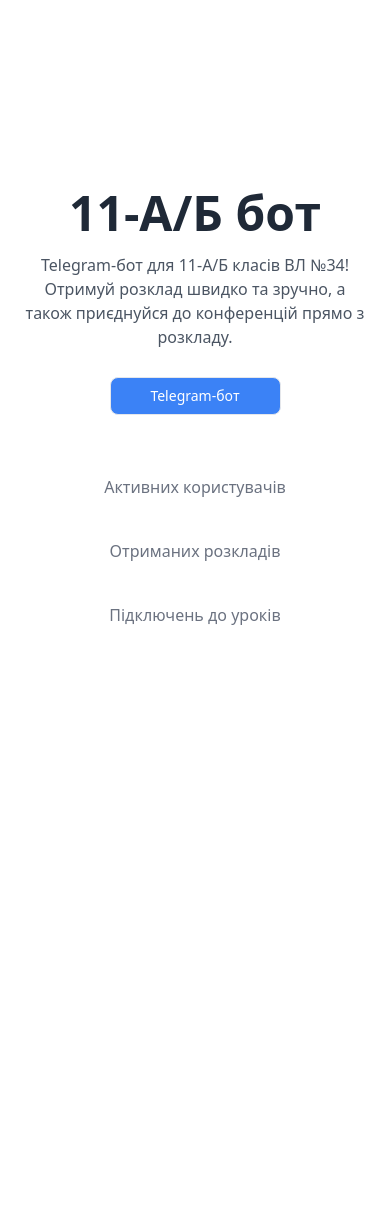
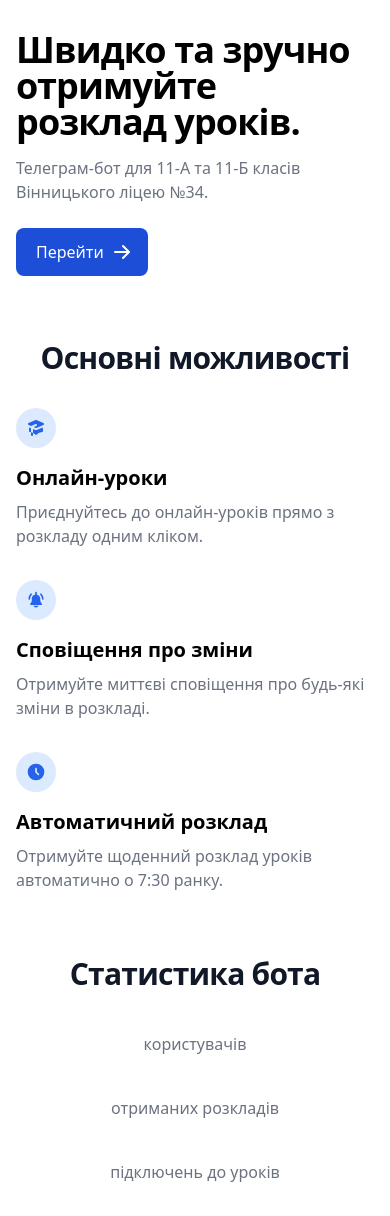
Before and after one commit to yevheniikulisidi/vl34-11-bot, a Node project: template views/root.hbs in a window 390 px wide. Before the commit the page ends 625 px from the top, so only its background shows below. Run offline with Node 20 templates, Linux system fonts and the light colour scheme; the template is opened without the code that fills it, so the values that code supplies are empty; some libraries are stand-ins or nearby versions.

Commit message:
Improved pages

```diff
--- a/package.json
+++ b/package.json
@@ -38,6 +38,7 @@
     "hbs": "^4.2.0",
     "ioredis": "^5.3.2",
     "lodash": "^4.17.21",
+    "numeral": "^2.0.6",
     "randexp": "^0.5.3",
     "reflect-metadata": "^0.1.13",
     "rxjs": "^7.8.1",
@@ -51,6 +52,7 @@
     "@types/jest": "^29.5.2",
     "@types/lodash": "^4.14.202",
     "@types/node": "^20.3.1",
+    "@types/numeral": "^2.0.5",
     "@types/supertest": "^2.0.12",
     "@types/ua-parser-js": "^0.7.39",
     "@typescript-eslint/eslint-plugin": "^6.0.0",
--- a/src/common/middlewares/not-found.middleware.ts
+++ b/src/common/middlewares/not-found.middleware.ts
@@ -4,6 +4,6 @@
 @Injectable()
 export class NotFoundMiddleware implements NestMiddleware {
   use(_req: Request, res: Response) {
-    res.redirect('/');
+    res.render('not-found');
   }
 }
--- a/src/main.ts
+++ b/src/main.ts
@@ -1,6 +1,7 @@
 import { NestFactory } from '@nestjs/core';
 import { NestExpressApplication } from '@nestjs/platform-express';
 import 'dayjs/locale/uk';
+import 'numeral/locales/uk-ua';
 import dayjs from 'dayjs';
 import utc from 'dayjs/plugin/utc';
 import isToday from 'dayjs/plugin/isToday';
@@ -9,6 +10,7 @@
 import relativeTime from 'dayjs/plugin/relativeTime';
 import localizedFormat from 'dayjs/plugin/localizedFormat';
 import customParseFormat from 'dayjs/plugin/customParseFormat';
+import numeral from 'numeral';
 import { join } from 'path';
 import { AppModule } from './app.module';
 
@@ -20,9 +22,12 @@
 dayjs.extend(localizedFormat);
 dayjs.extend(customParseFormat);
 
+numeral.locale('uk-ua');
+
 async function bootstrap() {
   const app = await NestFactory.create<NestExpressApplication>(AppModule);
 
+  app.useStaticAssets(join(__dirname, '..', 'public'));
   app.setBaseViewsDir(join(__dirname, '..', 'views'));
   app.setViewEngine('hbs');
 
--- a/views/root.hbs
+++ b/views/root.hbs
@@ -3,44 +3,148 @@
   <head>
     <meta charset='UTF-8' />
     <meta name='viewport' content='width=device-width, initial-scale=1.0' />
+    <title>11-А/Б бот</title>
+    <link
+      href='https://cdnjs.cloudflare.com/ajax/libs/flowbite/2.2.1/flowbite.min.css'
+      rel='stylesheet'
+    />
     <script src='https://cdn.tailwindcss.com'></script>
-    <title>11-А/Б бот</title>
   </head>
   <body>
     <section class='bg-white'>
-      <div class='container flex items-center min-h-screen px-6 py-12 mx-auto'>
-        <div
-          class='flex flex-col items-center max-w-sm md:max-w-lg mx-auto text-center'
-        >
-          <h1 class='mt-3 text-5xl font-bold text-gray-800 md:text-6xl'>11-А/Б
-            бот</h1>
-          <p class='mt-4 text-gray-600'>Telegram-бот для 11-А/Б класів ВЛ №34!
-            Отримуй розклад швидко та зручно, а також приєднуйся до конференцій
-            прямо з розкладу.</p>
+      <div
+        class='grid max-w-screen-xl px-4 py-8 mx-auto lg:gap-8 xl:gap-0 lg:py-16 lg:grid-cols-12'
+      >
+        <div class='mr-auto place-self-center lg:col-span-7'>
+          <h1
+            class='max-w-2xl mb-4 text-4xl font-extrabold tracking-tight leading-none md:text-5xl xl:text-6xl'
+          >Швидко та зручно отримуйте розклад уроків.</h1>
+          <p
+            class='max-w-2xl mb-6 font-light text-gray-500 lg:mb-8 md:text-lg lg:text-xl'
+          >Телеграм-бот для 11-А та 11-Б класів Вінницького ліцею №34.</p>
           <a
             href='https://t.me/vl34_11_bot'
-            class='flex items-center justify-center mt-7 w-1/2 px-5 py-2 text-sm text-gray-700 transition-colors duration-200 bg-blue-500 text-white border rounded-lg gap-x-2 sm:w-auto dark:hover:bg-gray-800 dark:bg-gray-900 hover:bg-blue-600 dark:text-gray-200 dark:border-gray-700'
-          >Telegram-бот</a>
-          <div class='mt-5 md:flex md:flex-row w-max'>
-            <div class='m-10 md:ml-28 md:mr-28'>
-              <h1 class='text-5xl font-bold text-blue-500'>{{userCount}}</h1>
-              <p class='text-gray-500'>Активних користувачів</p>
+            class='inline-flex items-center justify-center px-5 py-3 mr-3 text-base font-medium text-center text-white rounded-lg bg-[#1d4ed8] hover:bg-[#1e40af] focus:ring-4 focus:ring-[#93c5fd]'
+          >
+            Перейти
+            <svg
+              class='w-5 h-5 ml-2 -mr-1'
+              fill='currentColor'
+              viewBox='0 0 20 20'
+              xmlns='http://www.w3.org/2000/svg'
+            ><path
+                fill-rule='evenodd'
+                d='M10.293 3.293a1 1 0 011.414 0l6 6a1 1 0 010 1.414l-6 6a1 1 0 01-1.414-1.414L14.586 11H3a1 1 0 110-2h11.586l-4.293-4.293a1 1 0 010-1.414z'
+                clip-rule='evenodd'
+              ></path></svg>
+          </a>
+        </div>
+        <div class='hidden lg:mt-0 lg:col-span-5 lg:flex'>
+          <img src='/images/mockup.png' alt='mockup' />
+        </div>
+      </div>
+    </section>
+    <section class='bg-white'>
+      <div class='py-8 px-4 mx-auto max-w-screen-xl sm:py-16 lg:px-6'>
+        <div class='mb-8 lg:mb-16 text-center'>
+          <h2
+            class='text-3xl md:text-4xl tracking-tight font-extrabold text-gray-900'
+          >Основні можливості</h2>
+        </div>
+        <div
+          class='space-y-8 md:grid md:grid-cols-2 lg:grid-cols-3 md:gap-12 md:space-y-0'
+        >
+          <div>
+            <div
+              class='flex justify-center items-center mb-4 w-10 h-10 rounded-full bg-[#dbeafe] lg:h-12 lg:w-12'
+            >
+              <svg
+                class='w-5 h-5 text-[#2563eb] lg:w-6 lg:h-6'
+                fill='currentColor'
+                viewBox='0 0 20 20'
+                xmlns='http://www.w3.org/2000/svg'
+              ><path
+                  d='M10.394 2.08a1 1 0 00-.788 0l-7 3a1 1 0 000 1.84L5.25 8.051a.999.999 0 01.356-.257l4-1.714a1 1 0 11.788 1.838L7.667 9.088l1.94.831a1 1 0 00.787 0l7-3a1 1 0 000-1.838l-7-3zM3.31 9.397L5 10.12v4.102a8.969 8.969 0 00-1.05-.174 1 1 0 01-.89-.89 11.115 11.115 0 01.25-3.762zM9.3 16.573A9.026 9.026 0 007 14.935v-3.957l1.818.78a3 3 0 002.364 0l5.508-2.361a11.026 11.026 0 01.25 3.762 1 1 0 01-.89.89 8.968 8.968 0 00-5.35 2.524 1 1 0 01-1.4 0zM6 18a1 1 0 001-1v-2.065a8.935 8.935 0 00-2-.712V17a1 1 0 001 1z'
+                ></path></svg>
             </div>
-            <div class='m-10 md:ml-28 md:mr-28'>
-              <h1
-                class='text-5xl font-bold text-blue-500'
-              >{{scheduleGettingCount}}</h1>
-              <p class='text-gray-500'>Отриманих розкладів</p>
+            <h3 class='mb-2 text-xl font-bold'>Онлайн-уроки</h3>
+            <p class='text-gray-500'>Приєднуйтесь до онлайн-уроків прямо з
+              розкладу одним кліком.</p>
+          </div>
+          <div>
+            <div
+              class='flex justify-center items-center mb-4 w-10 h-10 rounded-full bg-[#dbeafe] lg:h-12 lg:w-12'
+            >
+              <svg
+                class='w-5 h-5 text-[#2563eb] lg:w-6 lg:h-6'
+                fill='currentColor'
+                viewBox='0 0 24 24'
+                xmlns='http://www.w3.org/2000/svg'
+              ><path
+                  d='M17.1 12.6v-1.8A5.4 5.4 0 0 0 13 5.6V3a1 1 0 0 0-2 0v2.4a5.4 5.4 0 0 0-4 5.5v1.8c0 2.4-1.9 3-1.9 4.2 0 .6 0 1.2.5 1.2h13c.5 0 .5-.6.5-1.2 0-1.2-1.9-1.8-1.9-4.2Zm-13.2-.8a1 1 0 0 1-1-1c0-2.3.9-4.6 2.5-6.4a1 1 0 1 1 1.5 1.4 7.4 7.4 0 0 0-2 5 1 1 0 0 1-1 1Zm16.2 0a1 1 0 0 1-1-1c0-1.8-.7-3.6-2-5a1 1 0 0 1 1.5-1.4c1.6 1.8 2.5 4 2.5 6.4a1 1 0 0 1-1 1ZM8.8 19a3.5 3.5 0 0 0 6.4 0H8.8Z'
+                /></svg>
             </div>
-            <div class='m-10 md:ml-28 md:mr-28'>
-              <h1
-                class='text-5xl font-bold text-blue-500'
-              >{{connectedToLessonsCount}}</h1>
-              <p class='text-gray-500'>Підключень до уроків</p>
+            <h3 class='mb-2 text-xl font-bold'>Сповіщення про зміни</h3>
+            <p class='text-gray-500'>Отримуйте миттєві сповіщення про будь-які
+              зміни в розкладі.</p>
+          </div>
+          <div>
+            <div
+              class='flex justify-center items-center mb-4 w-10 h-10 rounded-full bg-[#dbeafe] lg:h-12 lg:w-12'
+            >
+              <svg
+                class='w-5 h-5 text-[#2563eb] lg:w-6 lg:h-6'
+                fill='currentColor'
+                viewBox='0 0 24 24'
+                xmlns='http://www.w3.org/2000/svg'
+              ><path
+                  fill-rule='evenodd'
+                  d='M2 12a10 10 0 1 1 20 0 10 10 0 0 1-20 0Zm11-4a1 1 0 1 0-2 0v4c0 .3.1.5.3.7l3 3a1 1 0 0 0 1.4-1.4L13 11.6V8Z'
+                  clip-rule='evenodd'
+                /></svg>
             </div>
+            <h3 class='mb-2 text-xl font-bold'>Автоматичний розклад</h3>
+            <p class='text-gray-500'>Отримуйте щоденний розклад уроків
+              автоматично о 7:30 ранку.</p>
           </div>
         </div>
       </div>
     </section>
+    <section class='bg-white'>
+      <div
+        class='max-w-screen-xl px-4 py-8 mx-auto text-center lg:py-16 lg:px-6'
+      >
+        <div class='mb-8 lg:mb-16 text-center'>
+          <h2
+            class='text-3xl md:text-4xl tracking-tight font-extrabold text-gray-900'
+          >Статистика бота</h2>
+        </div>
+        <dl
+          class='grid max-w-screen-md gap-8 mx-auto text-gray-900 sm:grid-cols-3'
+        >
+          <div class='flex flex-col items-center justify-center'>
+            <dt
+              class='mb-2 text-3xl md:text-4xl font-extrabold'
+            >{{userCount}}</dt>
+            <dd class='font-light text-gray-500'>користувачів</dd>
+          </div>
+          <div class='flex flex-col items-center justify-center'>
+            <dt
+              class='mb-2 text-3xl md:text-4xl font-extrabold'
+            >{{scheduleGettingCount}}</dt>
+            <dd class='font-light text-gray-500'>отриманих розкладів</dd>
+          </div>
+          <div class='flex flex-col items-center justify-center'>
+            <dt
+              class='mb-2 text-3xl md:text-4xl font-extrabold'
+            >{{connectedToLessonsCount}}</dt>
+            <dd class='font-light text-gray-500'>підключень до уроків</dd>
+          </div>
+        </dl>
+      </div>
+    </section>
+    <script
+      src='https://cdnjs.cloudflare.com/ajax/libs/flowbite/2.2.1/flowbite.min.js'
+    ></script>
   </body>
 </html>
```
Also changed, not shown: src/core/meet/meet.controller.ts (+2 -8 lines), src/core/root/root.controller.ts (+6 -5 lines), src/core/root/root.service.ts (+0 -11 lines), views/error.hbs (deleted, +0 -39 lines), views/not-found.hbs (added, +38 -0 lines), public/images/mockup.png (added), 2 other files.
